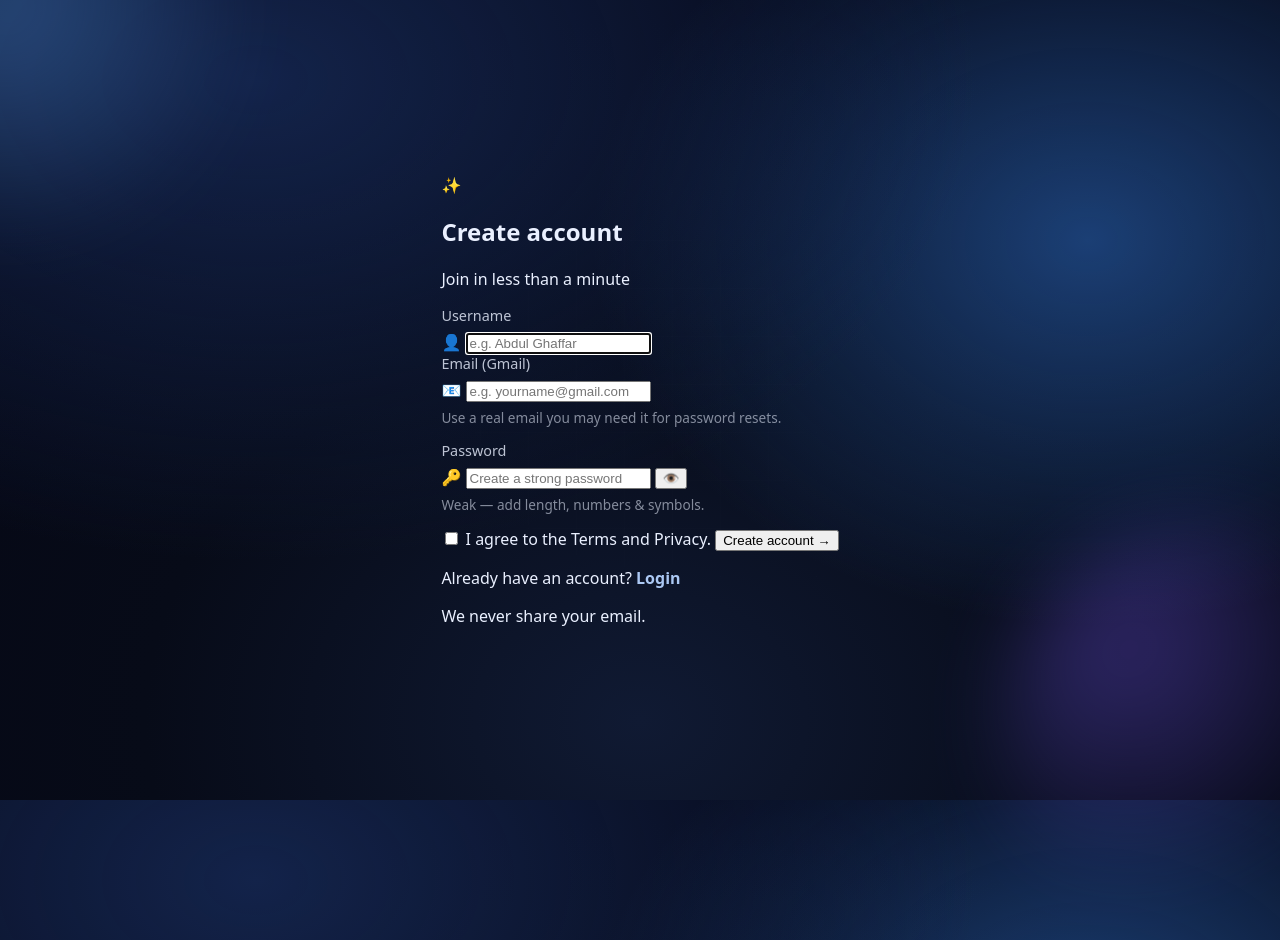
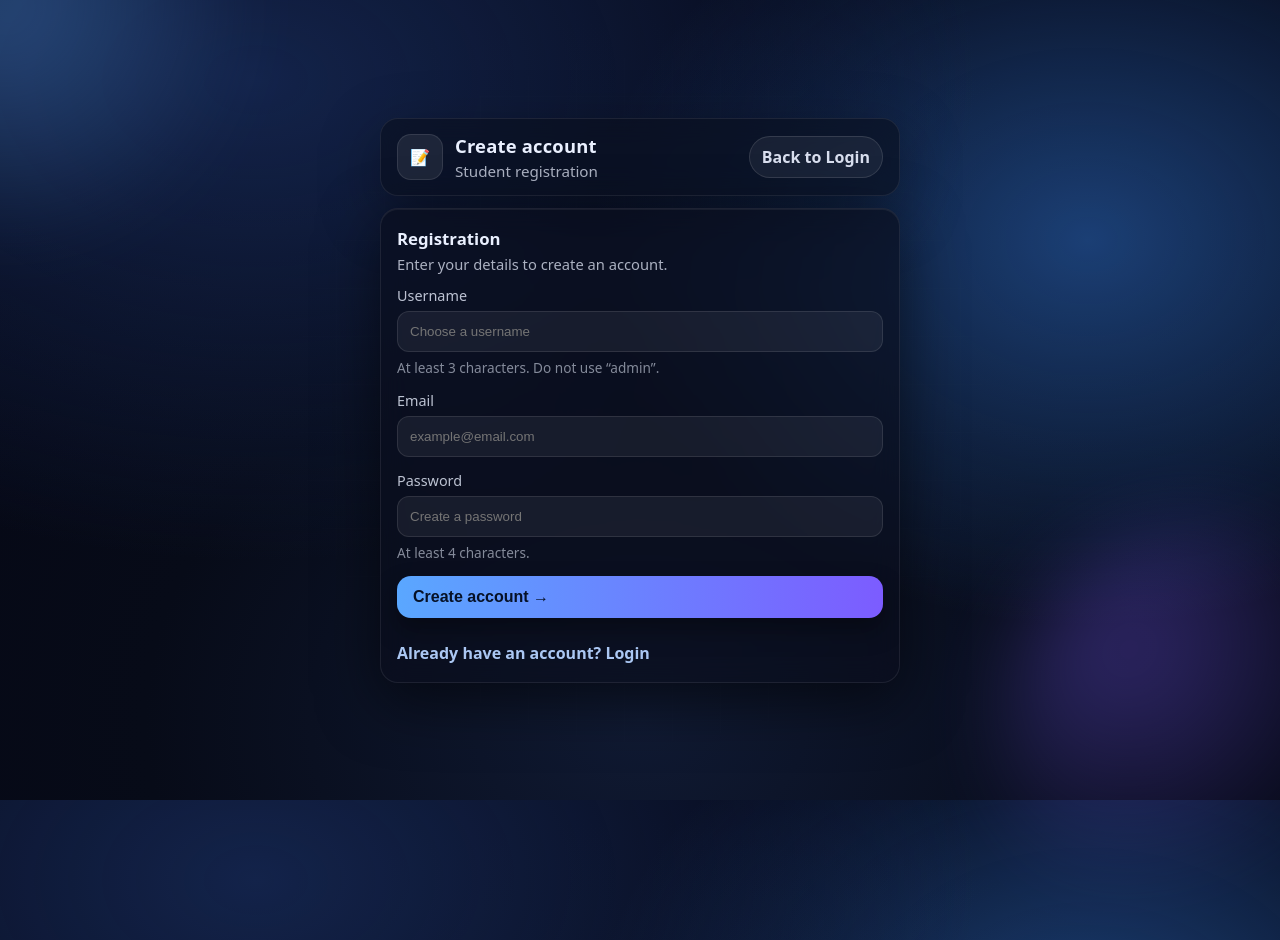
Before and after one commit to EnglishEdu28/TheEngEdu28, a Flask app: page /register in a window 1280 px wide; the page is wider, and only the part inside the window is pictured. Run offline with Flask 3, Linux system fonts and the light colour scheme; parts of the project's set-up code (start-up, migrations or seed data) failed here and were passed over; some libraries are stand-ins or nearby versions.

Commit message:
Update register.html

```diff
--- a/templates/register.html
+++ b/templates/register.html
@@ -3,131 +3,66 @@
 <head>
   <meta charset="UTF-8" />
   <meta name="viewport" content="width=device-width, initial-scale=1.0" />
-  <title>Register</title>
+  <title>Register • University Portal</title>
   <link rel="stylesheet" href="{{ url_for('static', filename='style.css') }}">
 </head>
 <body>
-
   <main class="page">
-    <section class="auth-card" aria-label="Register form">
-      <header class="auth-header">
-        <div class="logo-badge" aria-hidden="true">✨</div>
-        <h1>Create account</h1>
-        <p>Join in less than a minute</p>
+    <section class="shell" style="max-width: 520px;">
+      <header class="topbar">
+        <div class="topbar-left">
+          <div class="appmark" aria-hidden="true">📝</div>
+          <div>
+            <div class="topbar-title">Create account</div>
+            <div class="topbar-sub">Student registration</div>
+          </div>
+        </div>
+        <div class="topbar-right">
+          <a class="chip" href="{{ url_for('login') }}">Back to Login</a>
+        </div>
       </header>
 
-      {% if error %}
-        <div class="alert alert-error" role="alert">{{ error }}</div>
-      {% endif %}
-      {% if message %}
-        <div class="alert" role="status">{{ message }}</div>
-      {% endif %}
+      <section class="card">
+        <div class="section-title">Registration</div>
+        <div class="section-sub">Enter your details to create an account.</div>
 
-      <form class="auth-form" method="POST" action="{{ url_for('register') }}" autocomplete="on">
-        <div class="field">
-          <label for="username">Username</label>
-          <div class="input-wrap">
-            <span class="input-icon" aria-hidden="true">👤</span>
-            <input id="username" name="username" type="text" placeholder="e.g. Abdul Ghaffar" required autofocus>
-            <span></span>
+        {% if error %}
+          <div class="alert alert-error" style="margin-top: 12px;">
+            <strong>Registration failed</strong>
+            {{ error }}
           </div>
-        </div>
+        {% endif %}
 
-        <div class="field">
-          <label for="email">Email (Gmail)</label>
-          <div class="input-wrap">
-            <span class="input-icon" aria-hidden="true">📧</span>
-            <input id="email" name="email" type="email" placeholder="e.g. yourname@gmail.com" required>
-            <span></span>
-          </div>
-          <p class="hint">Use a real email  you may need it for password resets.</p>
-        </div>
-
-        <div class="field">
-          <label for="password">Password</label>
-          <div class="input-wrap">
-            <span class="input-icon" aria-hidden="true">🔑</span>
-            <input id="password" name="password" type="password" placeholder="Create a strong password" required>
-            <button class="icon-btn" type="button" aria-label="Show password" id="togglePw">👁️</button>
+        <form class="form" method="POST" action="{{ url_for('register') }}">
+          <div class="field">
+            <label>Username</label>
+            <input class="input" type="text" name="username" placeholder="Choose a username" required />
+            <div class="hint">At least 3 characters. Do not use “admin”.</div>
           </div>
 
-          <div class="strength" aria-hidden="true">
-            <div class="strength-bar" id="strengthBar"></div>
+          <div class="field">
+            <label>Email</label>
+            <input class="input" type="email" name="email" placeholder="example@email.com" required />
           </div>
-          <p class="hint" id="strengthText">Use at least 8 characters, a number, and a symbol.</p>
-        </div>
 
-        <label class="check">
-          <input type="checkbox" required>
-          <span>I agree to the <span class="soft">Terms</span> and <span class="soft">Privacy</span>.</span>
-        </label>
+          <div class="field">
+            <label>Password</label>
+            <input class="input" type="password" name="password" placeholder="Create a password" required />
+            <div class="hint">At least 4 characters.</div>
+          </div>
 
-        <button class="btn" type="submit">
-          Create account
-          <span class="btn-arrow" aria-hidden="true">→</span>
-        </button>
+          <button class="btn-primary" type="submit">Create account →</button>
 
-        <p class="muted">
-          Already have an account?
-          <a class="link" href="{{ url_for('login') }}">Login</a>
-        </p>
-      </form>
-
-      <footer class="auth-footer">
-        <span class="tiny">We never share your email.</span>
-      </footer>
+          <div class="row" style="margin-top: 10px;">
+            <a class="link" href="{{ url_for('login') }}">Already have an account? Login</a>
+          </div>
+        </form>
+      </section>
     </section>
 
     <div class="bg-orb orb-1" aria-hidden="true"></div>
     <div class="bg-orb orb-2" aria-hidden="true"></div>
     <div class="bg-grid" aria-hidden="true"></div>
   </main>
-
-  <script>
-    // Show/hide password
-    const toggle = document.getElementById("togglePw");
-    const pw = document.getElementById("password");
-    if (toggle && pw) {
-      toggle.addEventListener("click", () => {
-        const isPw = pw.type === "password";
-        pw.type = isPw ? "text" : "password";
-        toggle.textContent = isPw ? "🙈" : "👁️";
-      });
-    }
-
-    // Simple password strength meter (client-side UX only)
-    const bar = document.getElementById("strengthBar");
-    const text = document.getElementById("strengthText");
-
-    function scorePassword(p) {
-      let score = 0;
-      if (!p) return 0;
-      if (p.length >= 8) score += 25;
-      if (p.length >= 12) score += 15;
-      if (/[A-Z]/.test(p)) score += 15;
-      if (/[0-9]/.test(p)) score += 15;
-      if (/[^A-Za-z0-9]/.test(p)) score += 20;
-      if (p.length >= 16) score += 10;
-      return Math.min(score, 100);
-    }
-
-    function labelForScore(s) {
-      if (s < 35) return "Weak — add length, numbers & symbols.";
-      if (s < 70) return "Medium — good, but can be stronger.";
-      return "Strong — nice ✅";
-    }
-
-    if (pw && bar && text) {
-      const update = () => {
-        const s = scorePassword(pw.value);
-        bar.style.width = s + "%";
-        text.textContent = labelForScore(s);
-        bar.dataset.level = s < 35 ? "weak" : (s < 70 ? "mid" : "strong");
-      };
-      pw.addEventListener("input", update);
-      update();
-    }
-  </script>
-
 </body>
 </html>
```
